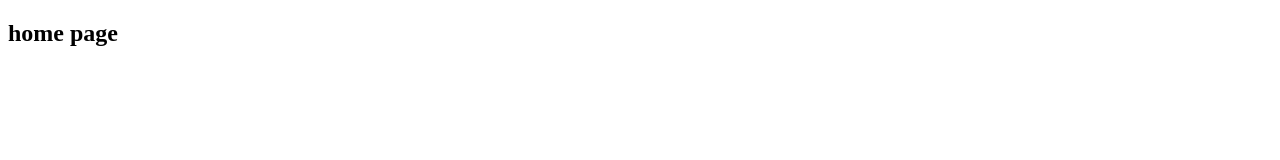
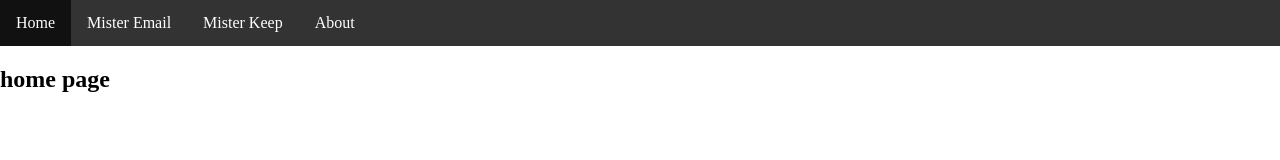
Before and after one commit to galJacob/appsus, a plain HTML site: page index.html in a window 1280 px wide. Drawn offline with nearby package versions, Linux system fonts and the light colour scheme.

Commit message:
mark first commit

```diff
--- /dev/null
+++ b/cmps/nav-bar-cmp.js
@@ -0,0 +1,11 @@
+
+export default {
+    template:`
+        <ul class='nav-bar'>
+            <li><a class="active" @click="$router.push('/')">Home</a></li>
+            <li><a @click="$router.push('/mister-Email')">Mister Email</a></li>
+            <li><a @click="$router.push('/mister-keep')">Mister Keep</a></li>
+            <li><a href="#about">About</a></li>
+        </ul>
+    `,
+}
--- a/css/main.css
+++ b/css/main.css
@@ -1,3 +1,37 @@
+*{
+    box-sizing: border-box;
+}
+
 body{
-    /* background-color: blue; */
+    margin: 0;
 }
+
+/*helpers*/
+
+
+
+
+/*nav-bar*/
+.nav-bar{
+    list-style-type: none;
+    margin: 0;
+    padding: 0;
+    overflow: hidden;
+    background-color: #333;
+}
+
+.nav-bar li {
+    float: left;
+}
+
+.nav-bar li a {
+    display: block;
+    color: white;
+    text-align: center;
+    padding: 14px 16px;
+    text-decoration: none;
+}
+
+.nav-bar li a:hover {
+    background-color: #111;
+}
--- a/index.html
+++ b/index.html
@@ -12,7 +12,11 @@
 <body>
 
 <div id="app">
-    <router-view></router-view>
+    <nav-bar></nav-bar>
+    <router-view>
+
+
+    </router-view>
 </div>
     <!-- gal -->
 
```
Also changed, not shown: js/main.js (+5 -2 lines), cmps/mister-keep/2.js (deleted), cmps/mister-keep/note-img-cmp.js (added), cmps/mister-keep/note-todos-cmp.js (added), cmps/mister-keep/note-txt-cmp.js (added).
